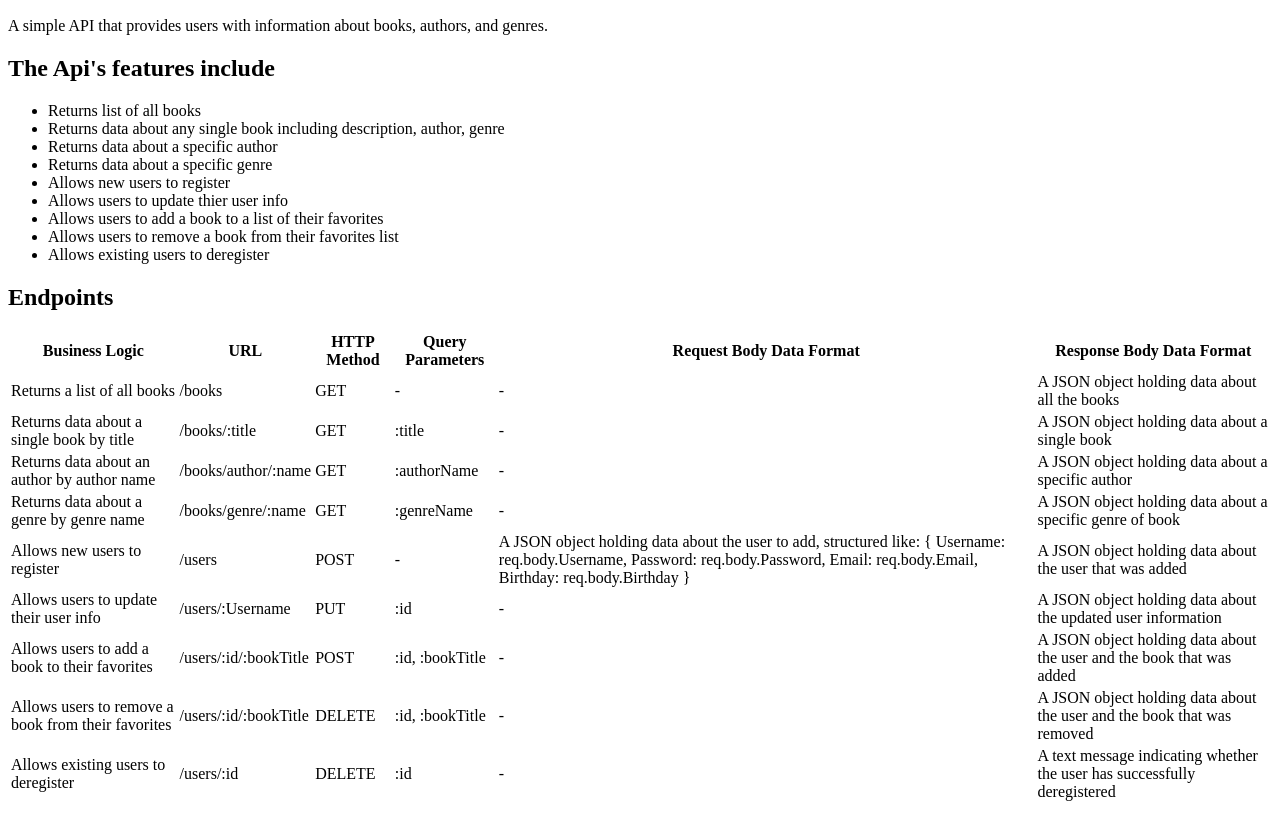
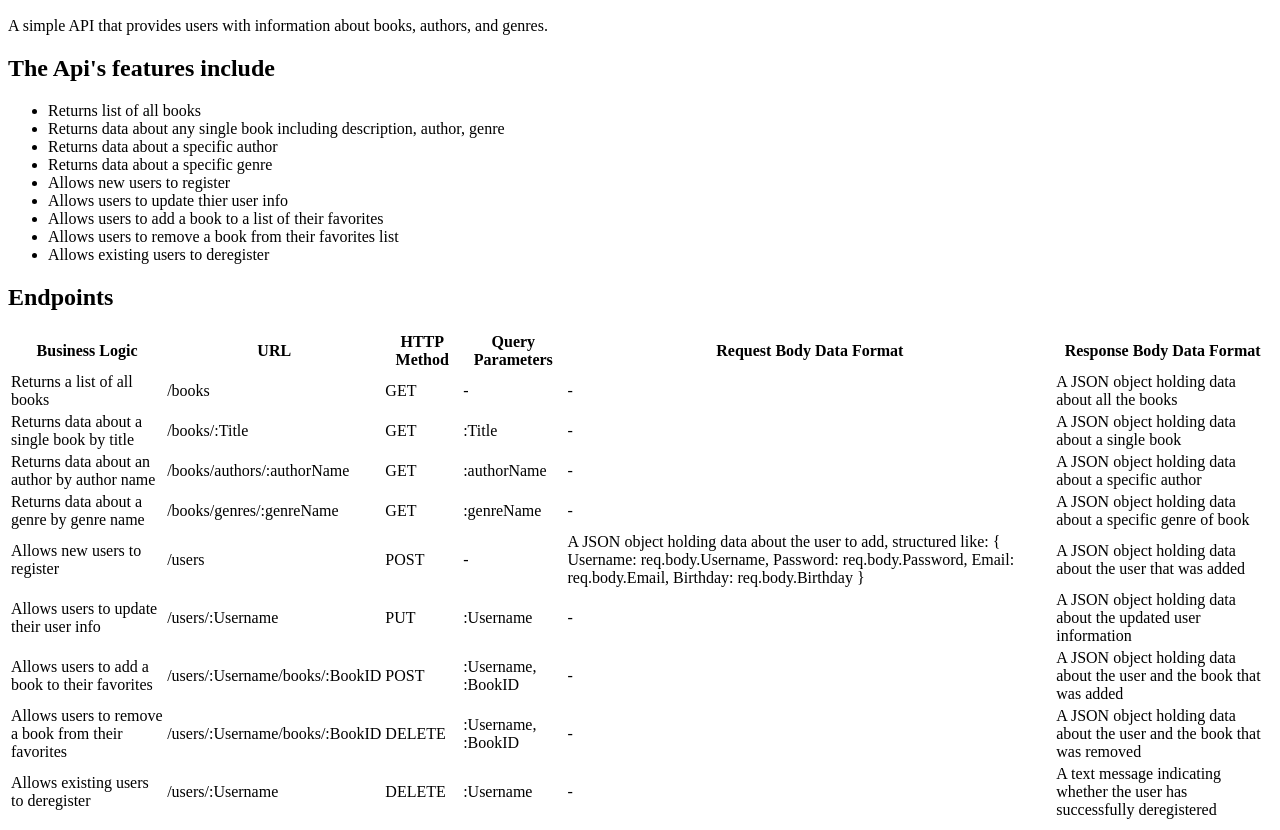
Before and after one commit to ksharples431/Book-API, a website: page public/documentation.html in a window 1280 px wide. Shown: the part 110-940 px from the top of the page. Drawn offline with Linux system fonts and the light colour scheme.

Commit message:
Proofread

```diff
--- a/public/documentation.html
+++ b/public/documentation.html
@@ -63,16 +63,16 @@
 
           <tr>
             <td>Returns data about a single book by title</td>
-            <td>/books/:title</td>
+            <td>/books/:Title</td>
             <td>GET</td>
-            <td>:title</td>
+            <td>:Title</td>
             <td>-</td>
             <td>A JSON object holding data about a single book</td>
           </tr>
 
           <tr>
             <td>Returns data about an author by author name</td>
-            <td>/books/author/:name</td>
+            <td>/books/authors/:authorName</td>
             <td>GET</td>
             <td>:authorName</td>
             <td>-</td>
@@ -81,7 +81,7 @@
 
           <tr>
             <td>Returns data about a genre by genre name</td>
-            <td>/books/genre/:name</td>
+            <td>/books/genres/:genreName</td>
             <td>GET</td>
             <td>:genreName</td>
             <td>-</td>
@@ -110,7 +110,7 @@
             <td>Allows users to update their user info</td>
             <td>/users/:Username</td>
             <td>PUT</td>
-            <td>:id</td>
+            <td>:Username</td>
             <td>-</td>
             <td>
               A JSON object holding data about the updated user information
@@ -119,9 +119,9 @@
 
           <tr>
             <td>Allows users to add a book to their favorites</td>
-            <td>/users/:id/:bookTitle</td>
+            <td>/users/:Username/books/:BookID</td>
             <td>POST</td>
-            <td>:id, :bookTitle</td>
+            <td>:Username, :BookID</td>
             <td>-</td>
             <td>
               A JSON object holding data about the user and the book that
@@ -131,9 +131,9 @@
 
           <tr>
             <td>Allows users to remove a book from their favorites</td>
-            <td>/users/:id/:bookTitle</td>
+            <td>/users/:Username/books/:BookID</td>
             <td>DELETE</td>
-            <td>:id, :bookTitle</td>
+            <td>:Username, :BookID</td>
             <td>-</td>
             <td>
               A JSON object holding data about the user and the book that
@@ -143,9 +143,9 @@
 
           <tr>
             <td>Allows existing users to deregister</td>
-            <td>/users/:id</td>
+            <td>/users/:Username</td>
             <td>DELETE</td>
-            <td>:id</td>
+            <td>:Username</td>
             <td>-</td>
             <td>
               A text message indicating whether the user has successfully
```
Also changed, not shown: index.js (+5 -5 lines).
